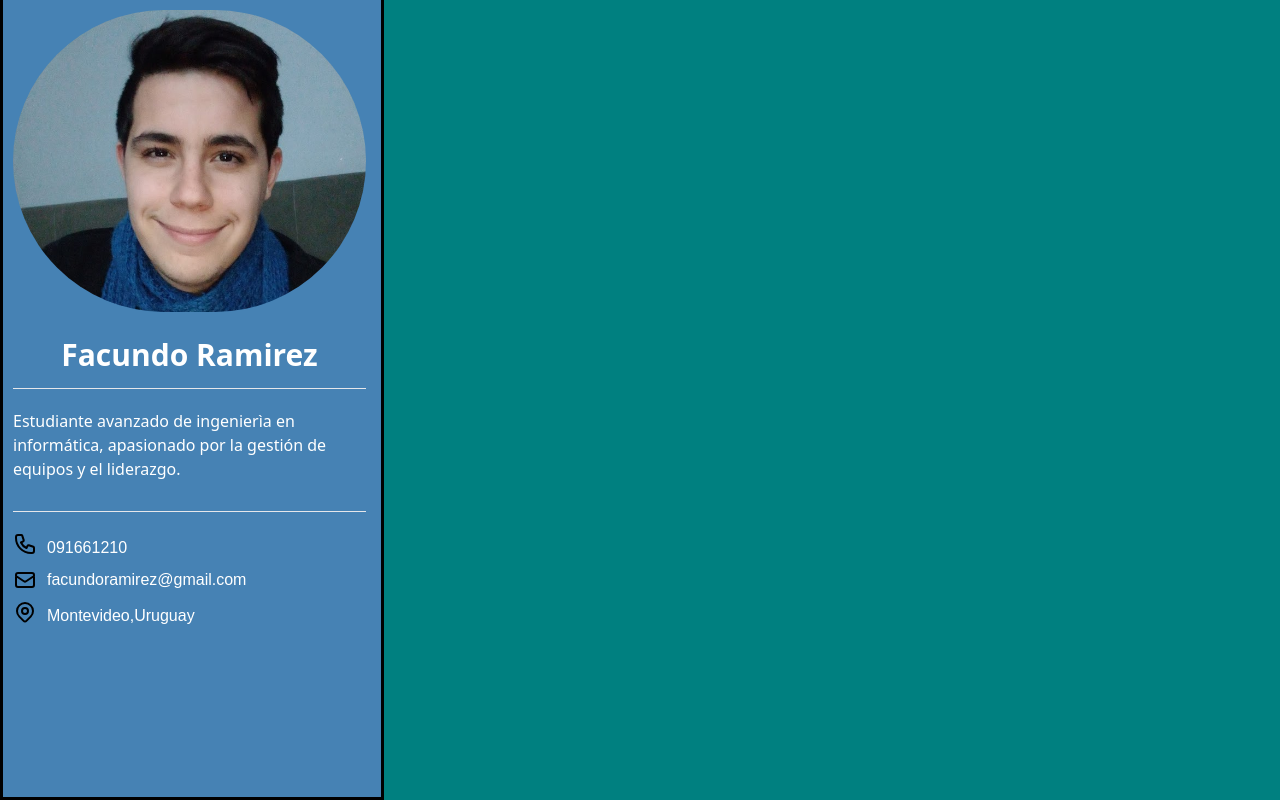
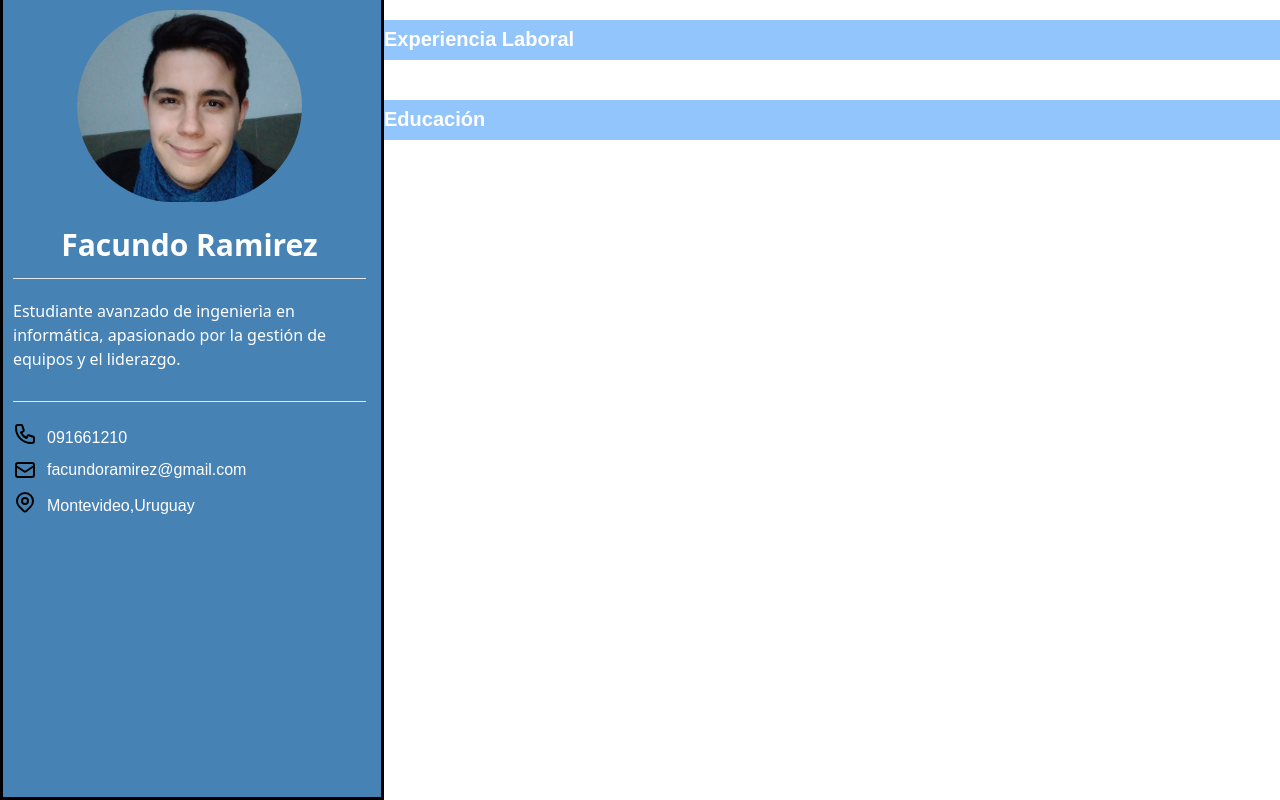
Before and after one commit to ucudal/PW_2021_Website-facundorb, a website: page docs/index.html in a window 1280 px wide. Drawn offline with nearby package versions, Linux system fonts and the light colour scheme.

Commit message:
Agrego base para info

```diff
--- a/docs/index.html
+++ b/docs/index.html
@@ -13,7 +13,7 @@
 
 
     <div class="columna">
-        <img src="images/avatar.jpg" alt="Imagen de perfil1" class="w-auto h-auto rounded-full mx-auto">
+        <img src="images/avatar.jpg" alt="Imagen de perfil1" class="w-auto h-auto md:h-48 rounded-full mx-auto">
 
         <h1 class="text-base md:text-3xl font-bold">Facundo Ramirez</h1>
         <hr></hr>
@@ -55,13 +55,15 @@
     </div>
 
 
-    <div class ="informacion flex-col">
-
-
-
-
+    <div class ="informacion">
+    <div class ="bg-blue-300  h-5 md: h-10  py-0 text-left my-5">
+            <h2 class="text-xs md:text-xl text-left font-bold "> Experiencia Laboral </h2>
     </div>
 
+     <div class ="bg-blue-300  h-5 md: h-10 py-0 my-5">
+            <h2 class="text-xs text-left font-bold md:text-xl"> Educación </h2>
+    </div>
+ </div>
 
 </body>
 </html>
--- a/docs/styles.css
+++ b/docs/styles.css
@@ -89,14 +89,14 @@ body {
 
  .informacion {
     display:flex;
-    flex-direction:row;
+    flex-direction:column;
     height: 100%;
     position:absolute;
     width: 70%;
     padding-bottom: 10px;
-    padding-left: 10px;
-    padding-right: 20px;
-    background-color:teal;
+    padding-left: 0px;
+    padding-right: 0px;
+    background-color:white;
     top:0px;
     left: 30%;
 
--- a/package.json
+++ b/package.json
@@ -4,7 +4,8 @@
   "description": "[![Open in Visual Studio Code](https://classroom.github.com/assets/open-in-vscode-f059dc9a6f8d3a56e377f745f24479a46679e63a5d9fe6f495e02850cd0d8118.svg)](https://classroom.github.com/online_ide?assignment_repo_id=5423316&assignment_repo_type=AssignmentRepo)",
   "main": "index.js",
   "scripts": {
-    "test": "echo \"Error: no test specified\" && exit 1"
+    "test": "echo \"Error: no test specified\" && exit 1",
+    "start": "browser-sync start --server --serveStatic 'docs' --files '**/*.html,**/*.cs'"
   },
   "repository": {
     "type": "git",
```
